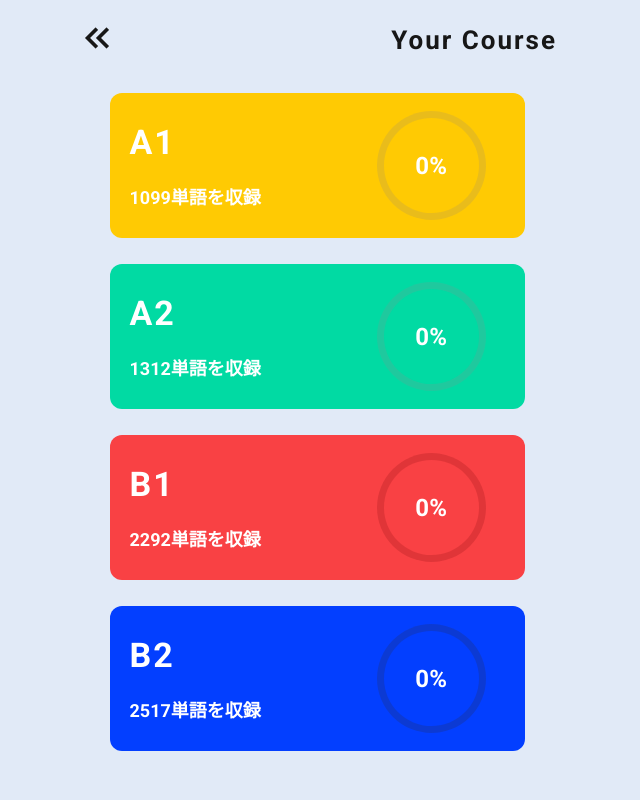
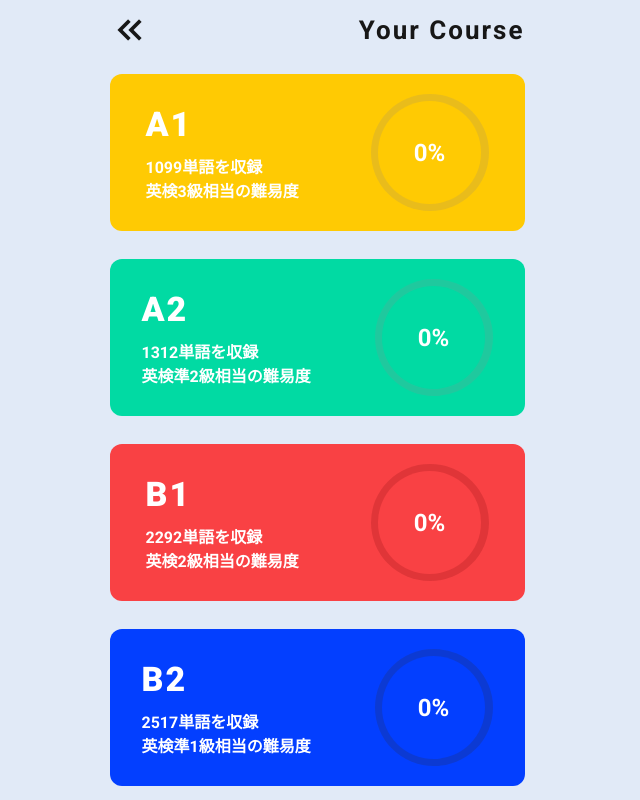
Before and after one commit to y200090/project_research, a Flask app: page /mypage/learnings in a window 1280 px wide. Shown: the whole page, without its empty margins (323-963 px from the left). Run offline with Flask 2, Linux system fonts and the light colour scheme; a user stored in the database is signed in; data comes from the database, SQL or seed files in the repository; data that the repository does not hold is empty; some libraries are stand-ins or nearby versions.

Commit message:
2022/10/07 19:41

```diff
--- a/static/css/home.css
+++ b/static/css/home.css
@@ -38,6 +38,7 @@ body {
     height: 100vh;
     height: calc(var(--vh, 1vh) * 100);
     width: 100%;
+    max-width: 415px;
     display: flex;
     align-items: center;
     justify-content: center;
@@ -72,7 +73,7 @@ body {
     transition: all 0.3s;
 }
 .nav-link:hover {
-    transform: scale(1.02);
+    transform: translateY(-2px);
 }
 .nav-image {
     height: 80%;
--- a/static/css/learnings.css
+++ b/static/css/learnings.css
@@ -22,11 +22,6 @@
 }
 body {
     position: relative;
-    /* VIEWPORT: 376px~414px, VALUES: 60px~80px */
-    height: calc(100vh - clamp(3.75rem, -8.618rem + 52.63vw, 5rem));
-    width: 100vw;
-    /* VIEWPORT: 376px~414px, VALUES: 60px~80px */
-    margin-top: clamp(3.75rem, -8.618rem + 52.63vw, 5rem);
     display: flex;
     align-items: flex-start;
     justify-content: center;
@@ -37,36 +32,53 @@ body {
     --text: #fff;
     --contents: #202528;
 }
-/* ==================================================================== */
+
+.learnings-page {
+    position: relative;
+    height: 100vh;
+    height: calc(var(--vh, 1vh) * 100);
+    width: 90%;
+    max-width: 415px;
+    display: flex;
+    align-items: center;
+    justify-content: center;
+}
+
 .root-header {
-    position: fixed;
+    position: absolute;
     top: 0;
-    /* VIEWPORT: 376px~414px, VALUES: 60px~80px */
-    height: clamp(3.75rem, -8.618rem + 52.63vw, 5rem);
-    width: 90%;
-    max-width: 480px;
+    height: 60px;
+    width: 100%;
+    max-width: 415px;
     display: flex;
     align-items: center;
     justify-content: space-between;
 }
-.browser-back span{
+.back-icon {
+    height: 100%;
+    display: flex;
+    align-items: center;
+    justify-content: center;
+    color: var(--text);
+}
+.back-icon span {
     /* VIEWPORT: 281px~414px, VALUES: 32px~40px */
     font-size: clamp(2rem, 0.944rem + 6.02vw, 2.5rem);
     font-weight: 600;
-    color: var(--text);
 }
-.header-title {
+.root-title {
     /* VIEWPORT: 281px~414px, VALUES: 22px~26px */
     font-size: clamp(1.375rem, 0.847rem + 3.01vw, 1.625rem);
     font-weight: 600;
     letter-spacing: 2px;
     color: var(--text);
 }
-/* ==================================================================== */
-.learnings {
-    height: 95%;
-    width: 90%;
+
+.course-navigator {
+    height: calc(100% - 60px);
+    width: 100%;
     max-width: 415px;
+    margin-top: 60px;
     display: grid;
     grid-template-rows: 25% 25% 25% 25%;
     align-items: center;
@@ -76,7 +88,7 @@ body {
     height: 85%;
     width: 100%;
     display: grid;
-    grid-template-columns: 55% 45%;
+    grid-template-columns: auto auto;
     align-items: center;
     justify-items: center;
     background-color: var(--c);
@@ -84,28 +96,27 @@ body {
     transition: transform 0.3s;
 }
 .learning:hover {
-    transform: scale(1.02);
+    transform: translateY(-3px);
 }
 .detail {
     height: 100%;
-    width: 100%;
     display: flex;
     align-items: flex-start;
     justify-content: center;
     flex-direction: column;
-    /* VIEWPORT: 281px~375px, VALUES: 10px~20px */
-    padding-left: clamp(0.625rem, -1.243rem + 10.64vw, 1.25rem);
+    /* VIEWPORT: 281px~414px, VALUES: 5px~10px */
+    row-gap: clamp(0.313rem, -0.622rem + 5.32vw, 0.625rem);
+    /* VIEWPORT: 281px~414px, VALUES: 12px~16px */
+    font-size: clamp(0.75rem, 0.222rem + 3.01vw, 1rem);
+    font-weight: 600;
     white-space: nowrap;
-    /* VIEWPORT: 281px~414px, VALUES: 14px~18px */
-    font-size: clamp(0.875rem, 0.347rem + 3.01vw, 1.125rem);
-    font-weight: 600;
     color: #fff;
     z-index: 99;
 }
 .rank {
-    /* VIEWPORT: 376px~414px, VALUES: 28px~34px */
-    font-size: clamp(1.75rem, -1.961rem + 15.79vw, 2.125rem);
-    font-weight: 700;
+    /* VIEWPORT: 281px~414px, VALUES: 24px~34px */
+    font-size: clamp(1.5rem, 0.18rem + 7.52vw, 2.125rem);
+    font-weight: 800;
     letter-spacing: 2px;
 }
 .progress-circular {
--- a/templates/learnings.html
+++ b/templates/learnings.html
@@ -11,18 +11,23 @@
 {% endblock %}
 
 {% block body %}
-    <header class="root-header">
-        <a href="{{ url_for('home') }}" class="browser-back">
+    <div class="learnings-page">
+
+        <div class="root-header">
+            <a href="{{ url_for('home') }}" class="back-icon">
                 <span class="material-symbols-outlined">keyboard_double_arrow_left</span>
             </a>
-        <h1 class="header-title">Your Course</h1>
-    </header>
-    <!-- ============================================================================ -->
-    <nav class="learnings">
+            <span class="root-title">Your Course</span>
+        </div>
+
+        <nav class="course-navigator">
             <a href="{{ url_for('quiz', rank='A1') }}" class="learning" style="--c:#FFCA03;">
                 <div class="detail">
-                <p class="rank">A1</p><br>
-                <p class="information">1099単語を収録</p>
+                    <span class="rank">A1</span>
+                    <span class="information">
+                        1099単語を収録<br>
+                        英検3級相当の難易度
+                    </span>
                 </div>
                 <div class="progress-circular" style="--bg:#e9bc1b;">
                     <span class="parameter">0%</span>
@@ -30,8 +35,11 @@
             </a>
             <a href="{{ url_for('quiz', rank='A2') }}" class="learning" style="--c:#01daa3;">
                 <div class="detail">
-                <p class="rank">A2</p><br>
-                <p class="information">1312単語を収録</p>
+                    <span class="rank">A2</span>
+                    <span class="information">
+                        1312単語を収録<br>
+                        英検準2級相当の難易度
+                    </span>
                 </div>
                 <div class="progress-circular" style="--bg:#1fc99e;">
                     <span class="parameter">0%</span>
@@ -39,8 +47,11 @@
             </a>
             <a href="{{ url_for('quiz', rank='B1') }}" class="learning" style="--c:#f94144;">
                 <div class="detail">
-                <p class="rank">B1</p><br>
-                <p class="information">2292単語を収録</p>
+                    <span class="rank">B1</span>
+                    <span class="information">
+                        2292単語を収録<br>
+                        英検2級相当の難易度
+                    </span>
                 </div>
                 <div class="progress-circular" style="--bg:#e03538;">
                     <span class="parameter">0%</span>
@@ -48,15 +59,20 @@
             </a>
             <a href="{{ url_for('quiz', rank='B2') }}" class="learning" style="--c:#033FFF;">
                 <div class="detail">
-                <p class="rank">B2</p><br>
-                <p class="information">2517単語を収録</p>
+                    <span class="rank">B2</span>
+                    <span class="information">
+                        2517単語を収録<br>
+                        英検準1級相当の難易度
+                    </span>
                 </div>
                 <div class="progress-circular" style="--bg:#0c3ad3;">
                     <span class="parameter">0%</span>
                 </div>
             </a>
         </nav>
-    <!-- ============================================================================ -->
+
+    </div>
+
     <script>
         const params = JSON.parse('{{ params|tojson|safe }}');
     </script>
```
Lines whose indentation alone changed are shown as unchanged.
